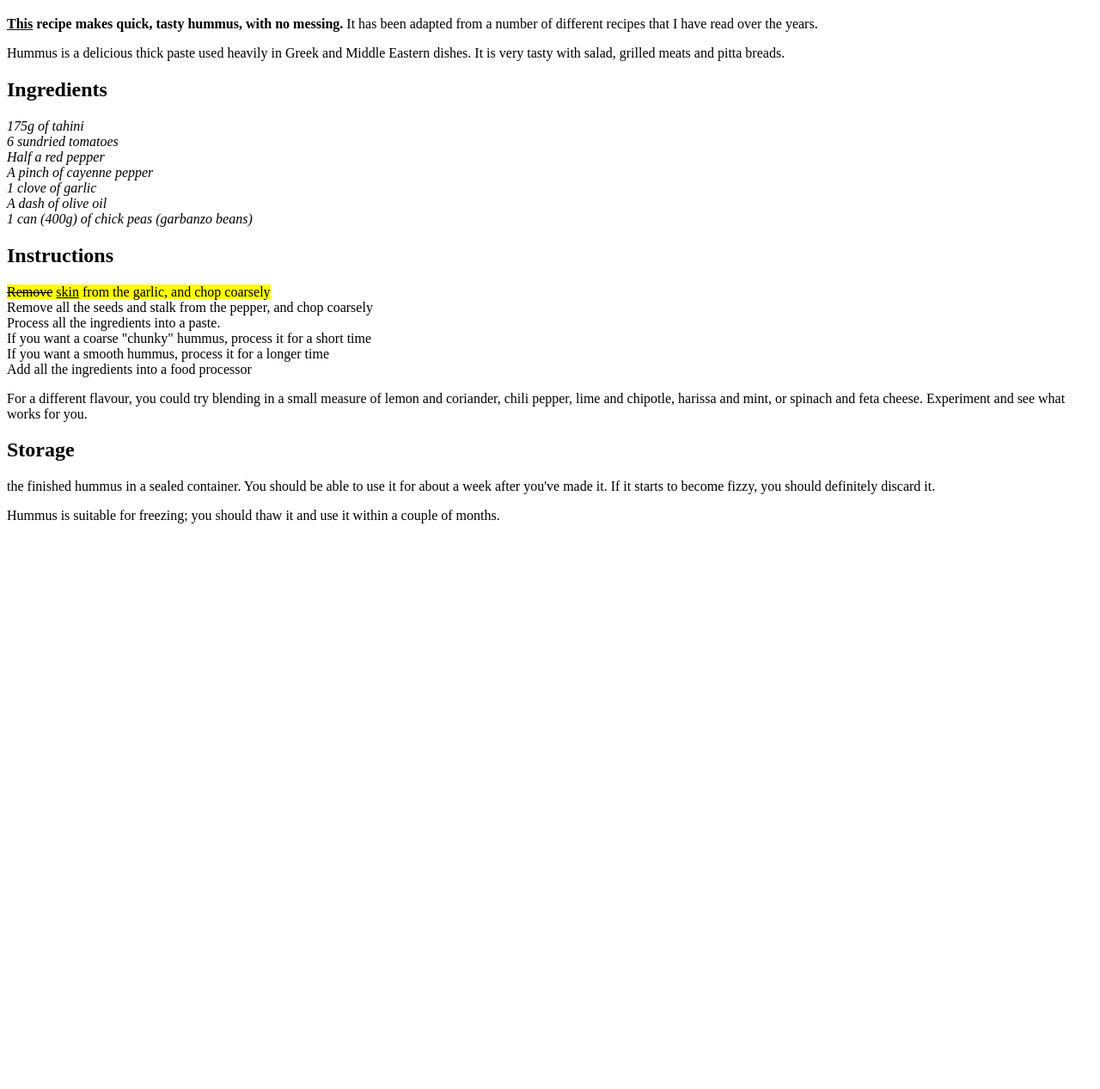
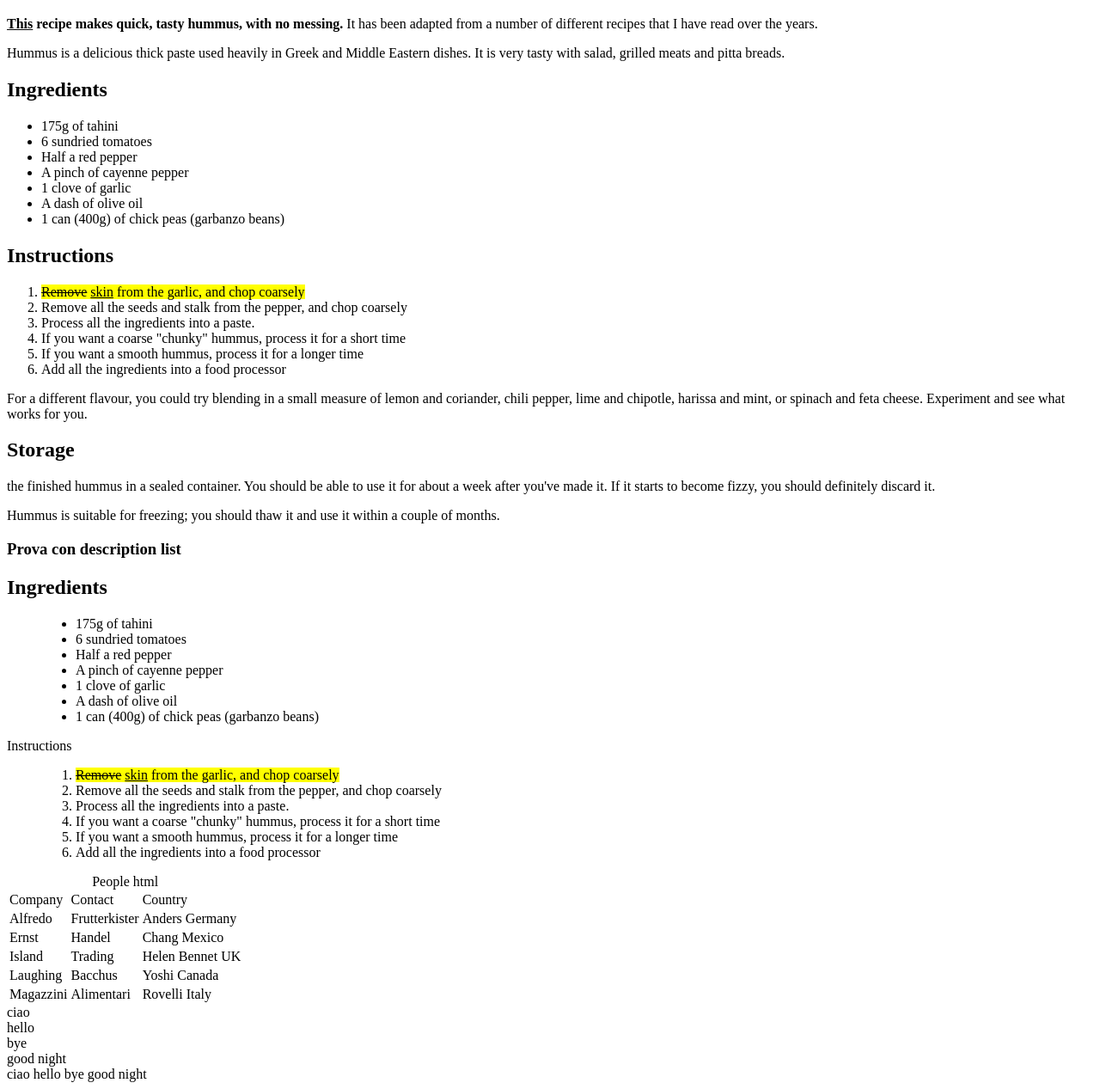
Before and after one commit to benrig2533/benrig2533.github.io, a plain HTML site: page esercitazione 1/hummus.html in a window 1280 px wide. Shown: the part 61-1328 px from the top of the page at 86% size. Before the commit the page ends 800 px from the top, so only its background shows below. Drawn offline with Linux system fonts and the light colour scheme.

Commit message:
10 giugno

```diff
--- a/esercitazione 1/hummus.html
+++ b/esercitazione 1/hummus.html
@@ -11,29 +11,28 @@
     <p>Hummus is a delicious thick paste used heavily in Greek and Middle Eastern dishes. It is very tasty with salad, grilled meats and pitta breads.</p>
     <h2>Ingredients</h2>
 
-    <p>
-      <em>
-        175g of tahini<br>
-        6 sundried tomatoes<br>
-        Half a red pepper<br>
-        A pinch of cayenne pepper<br>
-        1 clove of garlic<br>
-        A dash of olive oil<br>
-        1 can (400g) of chick peas (garbanzo beans)<br>
-      </em>
-    </p>
+    <ul>
+      <li>175g of tahini</li>
+      <li>6 sundried tomatoes</li>
+      <li>Half a red pepper</li>
+      <li>A pinch of cayenne pepper</li>
+      <li>1 clove of garlic</li>
+      <li>A dash of olive oil</li>
+      <li>1 can (400g) of chick peas (garbanzo beans)</li>
+    </ul>
 
    <h2>Instructions</h2>
    <!--ciao questo è un commento-->
 
-    <p>
-     <mark><del>Remove</del> <ins>skin</ins> from the garlic, and chop coarsely</mark><br>
-      Remove all the seeds and stalk from the pepper, and chop coarsely<br>
-      Process all the ingredients into a paste.<br>
-      If you want a coarse "chunky" hummus, process it for a short time<br>
-      If you want a smooth hummus, process it for a longer time<br>
-      Add all the ingredients into a food processor<br>
-    </p>
+    <ol>
+      <li><mark><del>Remove</del> <ins>skin</ins> from the garlic, and chop coarsely</mark></li>
+      <li>Remove all the seeds and stalk from the pepper, and chop coarsely</li>
+      <li>Process all the ingredients into a paste.</li>
+      <li>If you want a coarse "chunky" hummus, process it for a short time</li>
+      <li>If you want a smooth hummus, process it for a longer time</li>
+      <li>Add all the ingredients into a food processor</li>
+    </ol>
+
 
 
    <p> For a different flavour, you could try blending in a small measure of lemon and coriander, chili pepper, lime and chipotle, harissa and mint, or spinach and feta cheese. Experiment and see what works for you.</p>
@@ -46,6 +45,83 @@
 
     <p> Hummus is suitable for freezing; you should thaw it and use it within a couple of months.</p>
 
+    <h3>Prova con description list</h3>
+    <dl>     <!--La dl ha un significato semantico diverso rispetto a quello dell'uso singolo di ol e ul-->
+      <dt><h2><strong>Ingredients</strong></h2></dt>
+      <dd>
+        <ul>
+          <li>175g of tahini</li>
+          <li>6 sundried tomatoes</li>
+          <li>Half a red pepper</li>
+          <li>A pinch of cayenne pepper</li>
+          <li>1 clove of garlic</li>
+          <li>A dash of olive oil</li>
+          <li>1 can (400g) of chick peas (garbanzo beans)</li>
+        </ul>
+      </dd>
+      <dt>Instructions</dt>
+      <dd>
+        <ol>
+          <li><mark><del>Remove</del> <ins>skin</ins> from the garlic, and chop coarsely</mark></li>
+          <li>Remove all the seeds and stalk from the pepper, and chop coarsely</li>
+          <li>Process all the ingredients into a paste.</li>
+          <li>If you want a coarse "chunky" hummus, process it for a short time</li>
+          <li>If you want a smooth hummus, process it for a longer time</li>
+          <li>Add all the ingredients into a food processor</li>
+        </ol>
+      </dd>
+    </dl>
 
+    <!--Posso mettere caption anche fuori da tab-->
+    <table>
+      <caption>People html</caption>
+
+      <tr>
+        <td>Company</td>
+        <td>Contact</td>
+        <td>Country</td>
+      </tr>
+
+      <tr>
+        <td>Alfredo</td>
+        <td>Frutterkister</td>
+        <td>Anders Germany</td>
+      </tr>
+
+      <tr>
+        <td>Ernst</td>
+        <td>Handel</td>
+        <td>Chang Mexico</td>
+      </tr>
+
+      <tr>
+        <td>Island</td>
+        <td>Trading</td>
+        <td>Helen Bennet UK</td>
+      </tr>
+
+      <tr>
+        <td>Laughing</td>
+        <td>Bacchus</td>
+        <td>Yoshi Canada</td>
+      </tr>
+
+      <tr>
+        <td>Magazzini</td>
+        <td>Alimentari</td>
+        <td>Rovelli Italy</td>
+      </tr>
+    </table>
+
+
+
+
+    <div>ciao</div>  <div>hello</div>
+    <div>bye</div>
+    <div>good night</div>
+
+    <span>ciao</span>  <span>hello</span>
+    <span>bye</span>
+    <span>good night</span>
   </body>
 </html>
```
Also changed, not shown: bio.html (+1 -1 lines), formspedizione.html (added, +12 -0 lines), iframe.html (+4 -1 lines).
